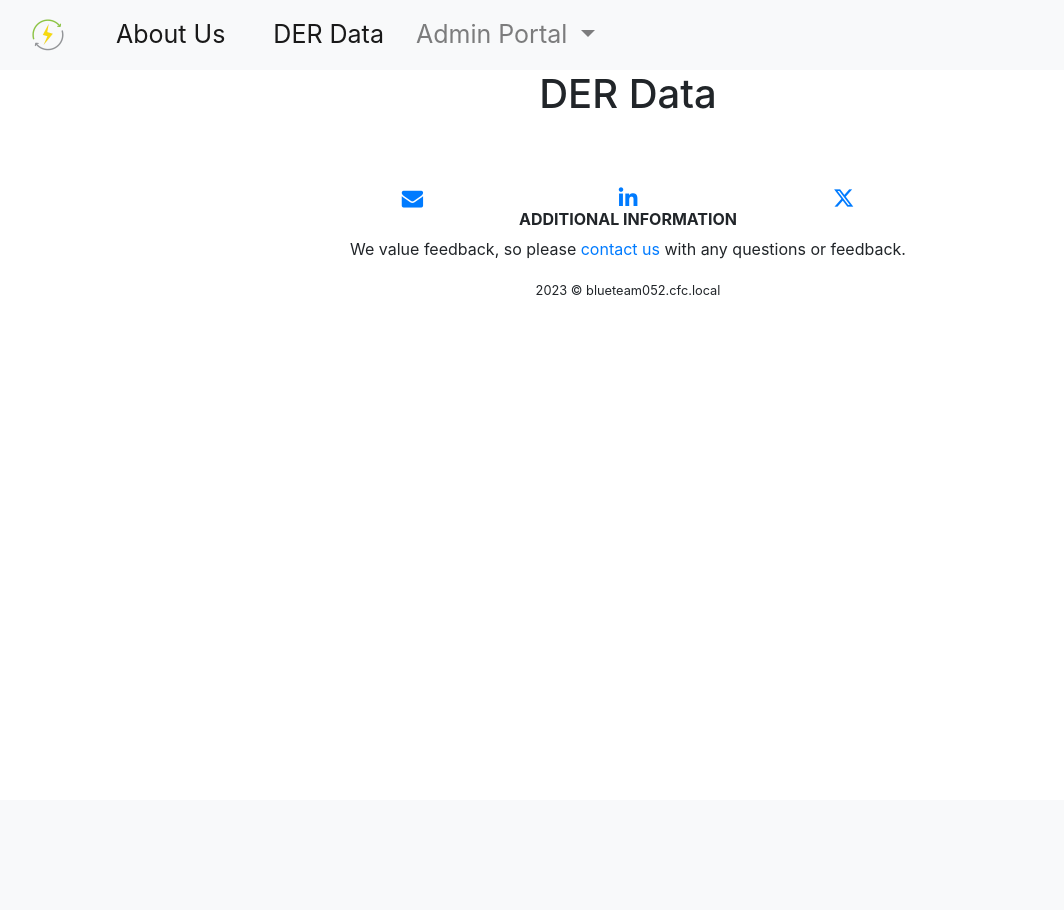
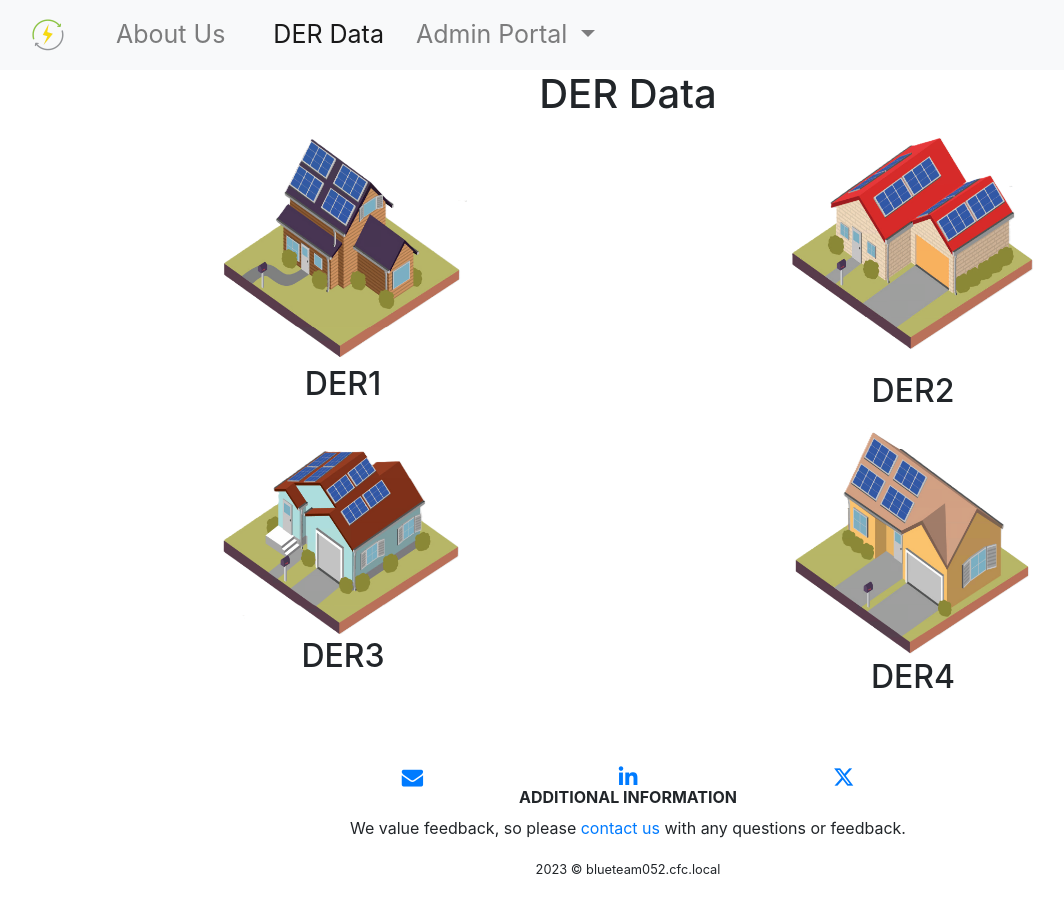
Before and after one commit to JaredP45/T052-DER, a Django app: page /data in a window 1280 px wide. Shown: the whole page, without its empty margins (12-1076 px from the left). Before the commit the page ends 295 px from the top, so only its background shows below. Run offline with Django 4.2, Linux system fonts and the light colour scheme; a user stored in the database is signed in; some libraries are stand-ins or nearby versions.

Commit message:
Add DER png images; cleanup

```diff
--- a/main/views.py
+++ b/main/views.py
@@ -123,7 +123,9 @@ def admin_panel(request):
 def dashboard(request):
 	""" View function for displaying dashboard page of site. """
 	if request.user.is_authenticated:
-		return render(request, 'admin-portal-pages/dashboard.html')
+		submissions = ContactSupport.objects.all()
+		users = User.objects.all().values()
+		return render(request, 'admin-portal-pages/dashboard.html', {"submissions": submissions, "users": users})
 	else:
 		raise PermissionDenied()
 
--- a/templates/page-components/navbar.html
+++ b/templates/page-components/navbar.html
@@ -3,6 +3,7 @@
 
 {% block navbar %}
   <nav class="navbar navbar-expand-lg navbar-light bg-light">
+    {% with request.resolver_match.url_name as url_name %}
       <a class="navbar-brand mx-4" href="{% url 'main:index' %}">
         <img class="image-fluid px-1" src="{% static 'images/favicon_io/favicon-32x32.png' %}"">
       </a>
@@ -12,23 +13,30 @@
 
       <div class="collapse navbar-collapse" id="navbarItems">
           <ul class="navbar-nav">
-          <li class="nav-item active mx-3">
-            <a class="nav-link" href="{% url 'main:about' %}">About Us</a>
+            <li class="nav-item mx-3">
+              <a class="nav-link {% if url_name == 'about' %} active {% endif %}" href="{% url 'main:about' %}">About Us</a>
             </li>
-          <li class="nav-item active mx-3">
-            <a class="nav-link" href="{% url 'main:data' %}">DER Data</a>
+            <li class="nav-item mx-3">
+              <a class="nav-link {% if url_name == 'data' %} active {% endif %}" href="{% url 'main:data' %}">DER Data</a>
             </li>
             {% if user.is_authenticated %}
               <li class="nav-item dropdown">
-              <a class="nav-link dropdown-toggle" id="navbarDropdown" role="button" data-toggle="dropdown" aria-haspopup="true" aria-expanded="false">
+                <a
+                  class="nav-link dropdown-toggle"
+                  id="navbarDropdown"
+                  role="button"
+                  data-toggle="dropdown"
+                  aria-haspopup="true"
+                  aria-expanded="false"
+                >
                   Admin Portal
                 </a>
                 <div class="dropdown-menu" aria-labelledby="navbarDropdown">
-                <a class="dropdown-item" href="{% url 'main:admin_panel' %}">Panel</a>
-                <a class="dropdown-item" href="{% url 'main:dashboard' %}">Dashboard</a>
-                <a class="dropdown-item" href="{% url 'main:registered_users' %}">Registered Users</a>
-                <a class="dropdown-item" href="{% url 'main:contact_submissions' %}">Contact Submissions</a>
-                <a class="dropdown-item" href="{% url 'main:contact_support' %}">Contact Support</a>
+                  <a class="dropdown-item {% if url_name == 'admin_panel' %} active {% endif %}" href="{% url 'main:admin_panel' %}">Panel</a>
+                  <a class="dropdown-item {% if url_name == 'dashboard' %} active {% endif %}" href="{% url 'main:dashboard' %}">Dashboard</a>
+                  <a class="dropdown-item {% if url_name == 'registered_users' %} active {% endif %}" href="{% url 'main:registered_users' %}">Registered Users</a>
+                  <a class="dropdown-item {% if url_name == 'contact_submissions' %} active {% endif %}" href="{% url 'main:contact_submissions' %}">Contact Submissions</a>
+                  <a class="dropdown-item {% if url_name == 'contact_support' %} active {% endif %}" href="{% url 'main:contact_support' %}">Contact Support</a>
                   <div class="dropdown-divider"></div>
                   <a class="dropdown-item" href="{% url 'main:logout' %}">Logout</a>
                 </div>
@@ -37,14 +45,15 @@
 
             {% if user.is_authenticated == False %}
               <li class="nav-item mx-3">
-              <a class="nav-link" href="{% url 'main:contact' %}">Contact Us</a>
+                <a class="nav-link {% if url_name == 'contact' %} active {% endif %}" href="{% url 'main:contact' %}">Contact Us</a>
               </li>
               <li class="nav-item mx-3">
-              <a class="nav-link" href="{% url 'main:login' %}">Login</a>
+                <a class="nav-link {% if url_name == 'login' %} active {% endif %}" href="{% url 'main:login' %}">Login</a>
               </li>
             {% endif %}
           </ul>
       </div>
+    {% endwith %}
   </nav>
   <style>
     .nav-item {
--- a/templates/pages/data.html
+++ b/templates/pages/data.html
@@ -11,6 +11,27 @@
 
     {% if user.is_authenticated == False %}
       <p class="text-center">To view DER data, please <a href="{% url 'main:login' %}">login</a> or <a href="{% url 'main:register' %}">register</a> for an account.</p>
+    {% else %}
+      <div class="container">
+        <div class="row">
+          <div class="col-xl-6 col-lg-6 col-md-6 col-sm-12 col-12 text-center">
+            <img class="image-fluid" width="250" src="{% static 'images/data/DER1.png' %}">
+            <h2>DER1</h2>
+          </div>
+          <div class="col-xl-6 col-lg-6 col-md-6 col-sm-12 col-12 text-center">
+            <img class="image-fluid" width="250" src="{% static 'images/data/DER2.png' %}">
+            <h2>DER2</h2>
+          </div>
+          <div class="col-xl-6 col-lg-4 col-md-6 col-sm-12 col-12 text-center">
+            <img class="image-fluid" width="250" src="{% static 'images/data/DER3.png' %}">
+            <h2>DER3</h2>
+          </div>
+          <div class="col-xl-6 col-lg-4 col-md-6 col-sm-12 col-12 text-center">
+            <img class="image-fluid" width="250" src="{% static 'images/data/DER4.png' %}">
+            <h2>DER4</h2>
+          </div>
+        </div>
+      </div>
     {% endif %}
     {% include 'page-components/footer.html' %}
   </body>
```
Also changed, not shown: templates/admin-portal-pages/dashboard.html (+56 -1 lines), db.sqlite3, static/images/data/DER1.png (added), static/images/data/DER2.png (added), static/images/data/DER3.png (added), static/images/data/DER4.png (added). Lines whose indentation alone changed are shown as unchanged.
